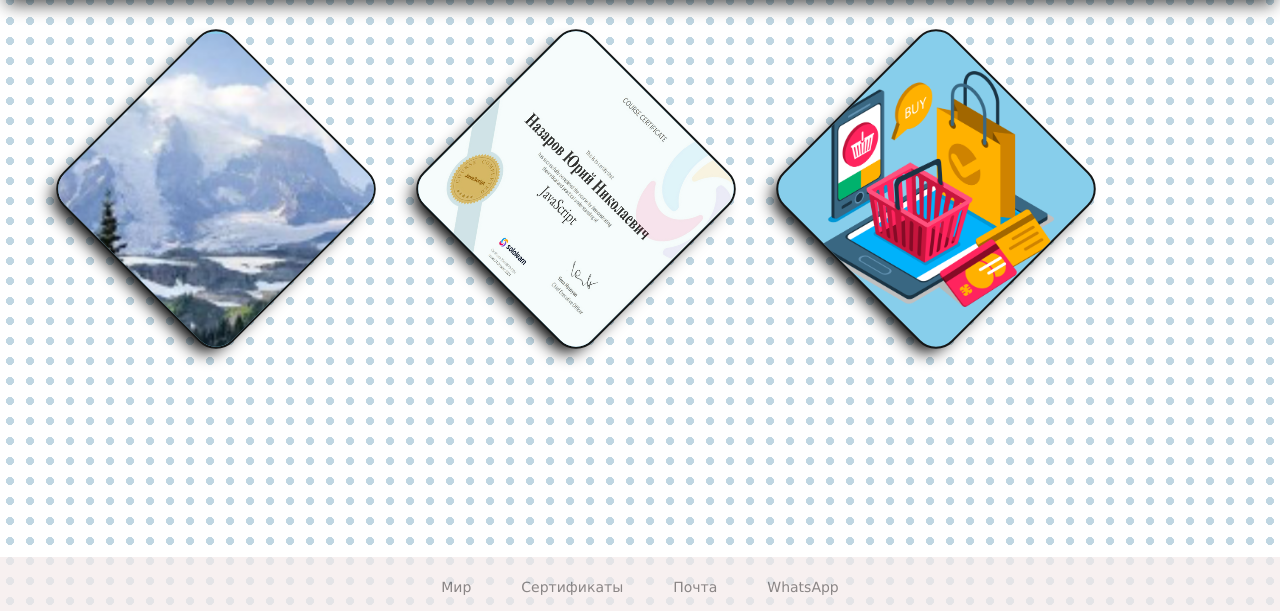
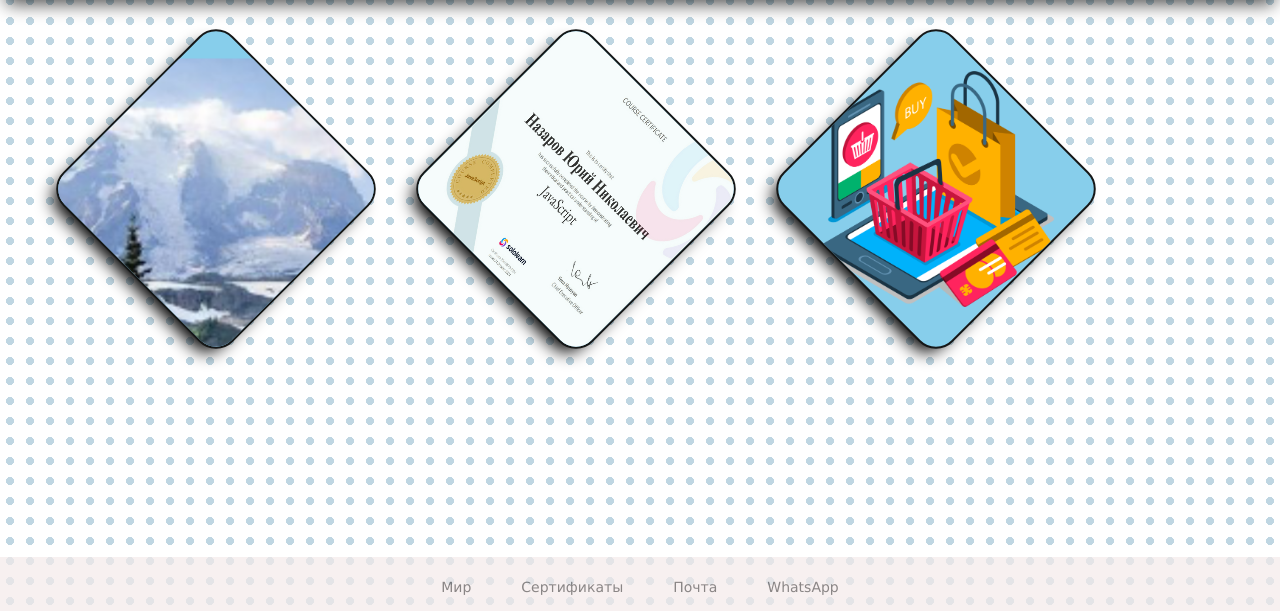
Before and after one commit to NazarovYura/my_proect2, a plain HTML site: page index.html in a window 1280 px wide. Shown: the part 189-800 px from the top of the page. Drawn offline with Linux system fonts and the light colour scheme.

Commit message:
Update style.css

```diff
--- a/style.css
+++ b/style.css
@@ -180,7 +180,7 @@ display: table;
  	transform: rotate(-45deg);
  	width: 500px;
  	height: 500px;
- 	margin: -30% -25%;
+ 	margin: -30% -10%;
  }
                           /*Ромб на сертификаты*/
  .ROMB2{
```
